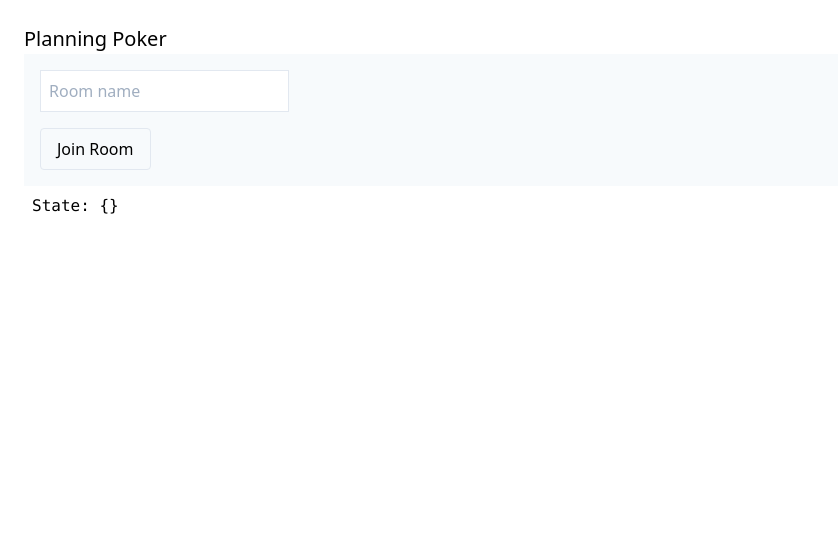
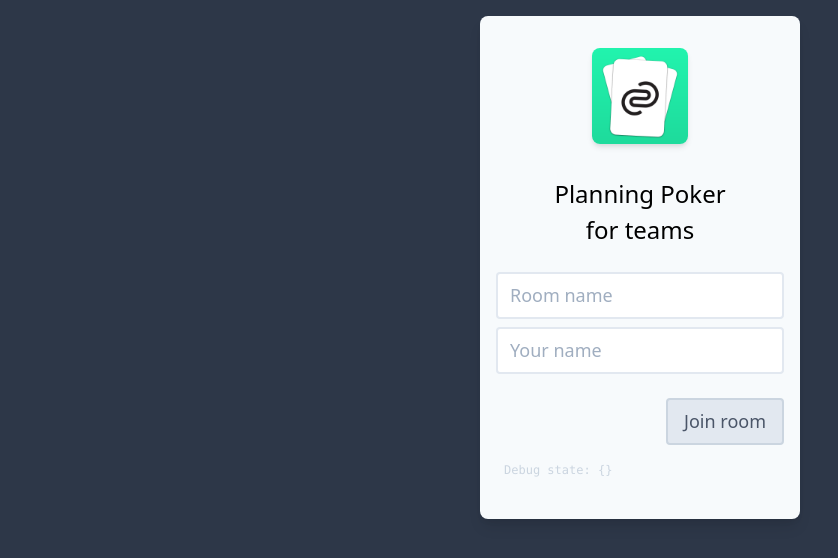
Before and after one commit to Planning-Poker-Teams/planning-poker, a Vue app in the folder web-2.0/: page / in a window 1280 px wide. Shown: the top 558 px of the page, without its empty margins (0-838 px from the left). Built offline with nearby package versions, Linux system fonts and the light colour scheme.

Commit message:
Add a bit of styling 👨‍🎨

```diff
--- a/web-2.0/src/App.vue
+++ b/web-2.0/src/App.vue
@@ -1,5 +1,5 @@
 <template>
-  <div id="app" class="flex flex-wrap">
+  <div id="app" class="flex flex-col items-center h-screen w-full bg-gray-800 ">
     <router-view />
   </div>
 </template>
--- a/web-2.0/src/store/index.ts
+++ b/web-2.0/src/store/index.ts
@@ -5,15 +5,28 @@ Vue.use(Vuex);
 
 interface State {
   roomName?: string;
+  userName?: string;
+}
+
+interface RoomInformation {
+  roomName?: string;
+  userName?: string;
 }
 
 export default new Vuex.Store<State>({
   state: {
     roomName: undefined,
+    userName: undefined,
   },
   mutations: {
-    setRoomName(state: State, value: string) {
-      state.roomName = value;
+    setRoomInformation(state: State, roomInformation: RoomInformation) {
+      state.userName = roomInformation.userName;
+      state.roomName = roomInformation.roomName;
+      // doesn't work:
+      // state = {
+      //   ...state,
+      //   ...roomInformation,
+      // };
     },
   },
   actions: {},
--- a/web-2.0/src/views/Lobby.vue
+++ b/web-2.0/src/views/Lobby.vue
@@ -1,25 +1,44 @@
 <template>
-  <div class="w-full m-4 p-2 ">
-    <h1 class="font-medium text-xl">Planning Poker</h1>
-    <form class="bg-gray-100 p-4" @submit.prevent>
-      <div class="mb-4">
+  <div class="min-w-64">
+    <div
+      class="m-4 flex flex-col items-center bg-gray-100 shadow-lg rounded-lg"
+    >
+      <img
+        class="m-8 object-contain h-24 shadow-md rounded-lg"
+        src="AppIcon.png"
+      />
+      <h1 class="text-2xl font-medium font-sans mb-2 text-center">
+        Planning Poker<br />
+        for teams
+      </h1>
+
+      <form class="mb-4 p-4" @submit.prevent>
+        <div class="flex flex-col">
           <input
-          class="p-2 border border-gray-300 font-medium"
+            class="mb-2 py-2 px-3 text-lg font-semi bg-white appearance-none border-2 rounded text-grey-darker focus:outline-none focus:border-green-300"
             placeholder="Room name"
             v-model="roomName"
           />
-      </div>
-      <div class="">
+          <input
+            class="mb-2 mb-4 py-2 px-3 text-lg font-semi bg-white appearance-none border-2 rounded text-grey-darker focus:outline-none focus:border-green-300"
+            placeholder="Your name"
+            v-model="userName"
+          />
+          <div class="flex flex-row-reverse">
             <button
-          class="border py-2 px-4 rounded disabled:cursor-not-allowed"
+              class="my-2 bg-gray-300 hover:bg-gray-100 text-lg text-gray-700 font- py-2 px-4 border-2 border-gray-400 rounded"
               v-on:click="joinRoom"
               :disabled="!formIsCompleted"
             >
-          Join Room
+              Join room
             </button>
           </div>
+          <p class="w-64 text-xs font-mono m-2 text-gray-400">
+            Debug state: {{ joinRoomProperties }}
+          </p>
+        </div>
       </form>
-    <p class="font-mono m-2">State: {{ joinRoomProperties }}</p>
+    </div>
   </div>
 </template>
 
@@ -30,17 +49,20 @@ import Component from "vue-class-component";
 @Component({})
 export default class Lobby extends Vue {
   roomName = "";
+  userName = "";
 
   get joinRoomProperties() {
     return JSON.stringify(this.$store.state);
   }
 
   get formIsCompleted(): boolean {
-    return this.roomName.length > 0;
+    return this.roomName.length > 0 && this.userName.length > 0;
   }
 
   joinRoom() {
-    this.$store.commit("setRoomName", this.roomName);
+    const { roomName, userName } = this;
+    console.log("joinRoom", { roomName, userName });
+    this.$store.commit("setRoomInformation", { roomName, userName });
   }
 }
 </script>
--- a/web-2.0/tailwind.js
+++ b/web-2.0/tailwind.js
@@ -4,4 +4,4 @@ module.exports = {
   },
   variants: {},
   plugins: [],
-}
+};
```
Also changed, not shown: web-2.0/public/AppIcon.png (added). Lines whose indentation alone changed are shown as unchanged.
